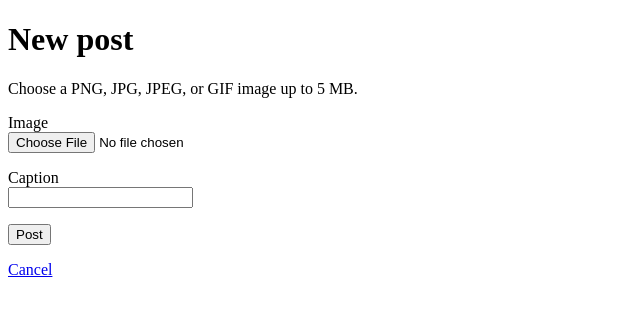
After one commit to dalya-daro/ai_photo_share, a Flask app: page /posts/new in a window 1280 px wide. The commit adds this page. Shown: the top 316 px of the page, without its empty margins (0-640 px from the left). Run offline with Flask 3, Linux system fonts and the light colour scheme; the visitor is signed in with stand-in values (Sample User, id 1); some libraries are stand-ins or nearby versions.

Commit message:
Creating image list and image upload functionality

```diff
--- a/app.py
+++ b/app.py
@@ -1,8 +1,9 @@
 from datetime import datetime
 import os
 from pathlib import Path
+from uuid import uuid4
 
-from flask import Flask, flash, redirect, render_template, url_for
+from flask import Flask, flash, redirect, render_template, send_from_directory, url_for
 from flask_login import LoginManager, UserMixin, current_user, login_required, login_user, logout_user
 from flask_wtf import FlaskForm
 from flask_wtf.csrf import CSRFProtect
@@ -15,12 +16,17 @@ from peewee import (
     Model,
     SqliteDatabase,
 )
+from werkzeug.exceptions import RequestEntityTooLarge
+from werkzeug.utils import secure_filename
 from werkzeug.security import check_password_hash, generate_password_hash
+from flask_wtf.file import FileField, FileRequired
 from wtforms import PasswordField, StringField, SubmitField
 from wtforms.validators import DataRequired, Email, EqualTo, Length
 
 
 PROJECT_DIRECTORY = Path(__file__).resolve().parent
+POST_UPLOAD_DIRECTORY = PROJECT_DIRECTORY / "uploads" / "posts"
+ALLOWED_IMAGE_EXTENSIONS = {"png", "jpg", "jpeg", "gif"}
 database = SqliteDatabase(PROJECT_DIRECTORY / "photo_share.db")
 
 
@@ -46,6 +52,7 @@ class Post(BaseModel):
 
 app = Flask(__name__)
 app.config["SECRET_KEY"] = os.environ.get("SECRET_KEY")
+app.config["MAX_CONTENT_LENGTH"] = 5 * 1024 * 1024
 
 if not app.config["SECRET_KEY"]:
     raise RuntimeError("Set the SECRET_KEY environment variable before starting the app.")
@@ -75,10 +82,31 @@ class LoginForm(FlaskForm):
     submit = SubmitField("Log in")
 
 
+class PostForm(FlaskForm):
+    image = FileField("Image", validators=[FileRequired()])
+    caption = StringField("Caption", validators=[DataRequired(), Length(max=500)])
+    submit = SubmitField("Post")
+
+
 def initialize_database():
     database.connect(reuse_if_open=True)
-    database.create_tables([User], safe=True)
+    database.create_tables([User, Post], safe=True)
     database.close()
+
+
+def create_upload_directory():
+    POST_UPLOAD_DIRECTORY.mkdir(parents=True, exist_ok=True)
+
+
+def build_image_filename(original_filename):
+    safe_filename = secure_filename(original_filename)
+    extension = Path(safe_filename).suffix.lower().lstrip(".")
+
+    if not safe_filename or extension not in ALLOWED_IMAGE_EXTENSIONS:
+        return None
+
+    stem = Path(safe_filename).stem[:200]
+    return f"{uuid4().hex}_{stem}.{extension}"
 
 
 @login_manager.user_loader
@@ -90,6 +118,7 @@ def load_user(user_id):
 
 
 initialize_database()
+create_upload_directory()
 
 
 @app.before_request
@@ -106,6 +135,11 @@ def close_database(exception=None):
 @app.route("/")
 def index():
     return render_template("index.html")
+
+
+@app.errorhandler(RequestEntityTooLarge)
+def handle_file_too_large(error):
+    return "Uploaded file is too large. The maximum size is 5 MB.", 413
 
 
 @app.route("/register", methods=["GET", "POST"])
@@ -165,5 +199,45 @@ def logout():
     return redirect(url_for("index"))
 
 
+@app.route("/posts")
+@login_required
+def post_list():
+    posts = Post.select(Post, User).join(User).order_by(Post.created_at.desc())
+    return render_template("posts/list.html", posts=posts)
+
+
+@app.route("/posts/new", methods=["GET", "POST"])
+@login_required
+def create_post():
+    form = PostForm()
+    if form.validate_on_submit():
+        filename = build_image_filename(form.image.data.filename)
+        if filename is None:
+            form.image.errors.append("Choose a PNG, JPG, JPEG, or GIF image.")
+        else:
+            image_path = POST_UPLOAD_DIRECTORY / filename
+            form.image.data.save(image_path)
+            try:
+                Post.create(
+                    image=filename,
+                    caption=form.caption.data.strip(),
+                    user=current_user,
+                )
+            except IntegrityError:
+                image_path.unlink(missing_ok=True)
+                form.image.errors.append("Could not save the image. Please try again.")
+            else:
+                flash("Post created.", "success")
+                return redirect(url_for("post_list"))
+
+    return render_template("posts/new.html", form=form)
+
+
+@app.route("/uploads/posts/<filename>")
+@login_required
+def uploaded_post_image(filename):
+    return send_from_directory(POST_UPLOAD_DIRECTORY, filename)
+
+
 if __name__ == "__main__":
     app.run(host="127.0.0.1", port=8000)
--- a/templates/index.html
+++ b/templates/index.html
@@ -15,6 +15,8 @@
 
     {% if current_user.is_authenticated %}
       <p>Logged in as {{ current_user.username }}.</p>
+      <p><a href="{{ url_for('post_list') }}">View posts</a></p>
+      <p><a href="{{ url_for('create_post') }}">New post</a></p>
       <p><a href="{{ url_for('logout') }}">Log out</a></p>
     {% else %}
       <p><a href="{{ url_for('register') }}">Register</a></p>
--- /dev/null
+++ b/templates/posts/new.html
@@ -0,0 +1,21 @@
+<!doctype html>
+<html lang="en">
+  <head>
+    <meta charset="utf-8">
+    <meta name="viewport" content="width=device-width, initial-scale=1">
+    <title>New Post | Photo Sharing App</title>
+  </head>
+  <body>
+    <h1>New post</h1>
+    <p>Choose a PNG, JPG, JPEG, or GIF image up to 5 MB.</p>
+    <form method="post" enctype="multipart/form-data">
+      {{ form.hidden_tag() }}
+      <p>{{ form.image.label }}<br>{{ form.image(accept='.png,.jpg,.jpeg,.gif') }}</p>
+      {% for error in form.image.errors %}<p>{{ error }}</p>{% endfor %}
+      <p>{{ form.caption.label }}<br>{{ form.caption(maxlength=500) }}</p>
+      {% for error in form.caption.errors %}<p>{{ error }}</p>{% endfor %}
+      <p>{{ form.submit() }}</p>
+    </form>
+    <p><a href="{{ url_for('post_list') }}">Cancel</a></p>
+  </body>
+</html>
```
Also changed, not shown: templates/posts/list.html (added, +29 -0 lines), 2 other files.
